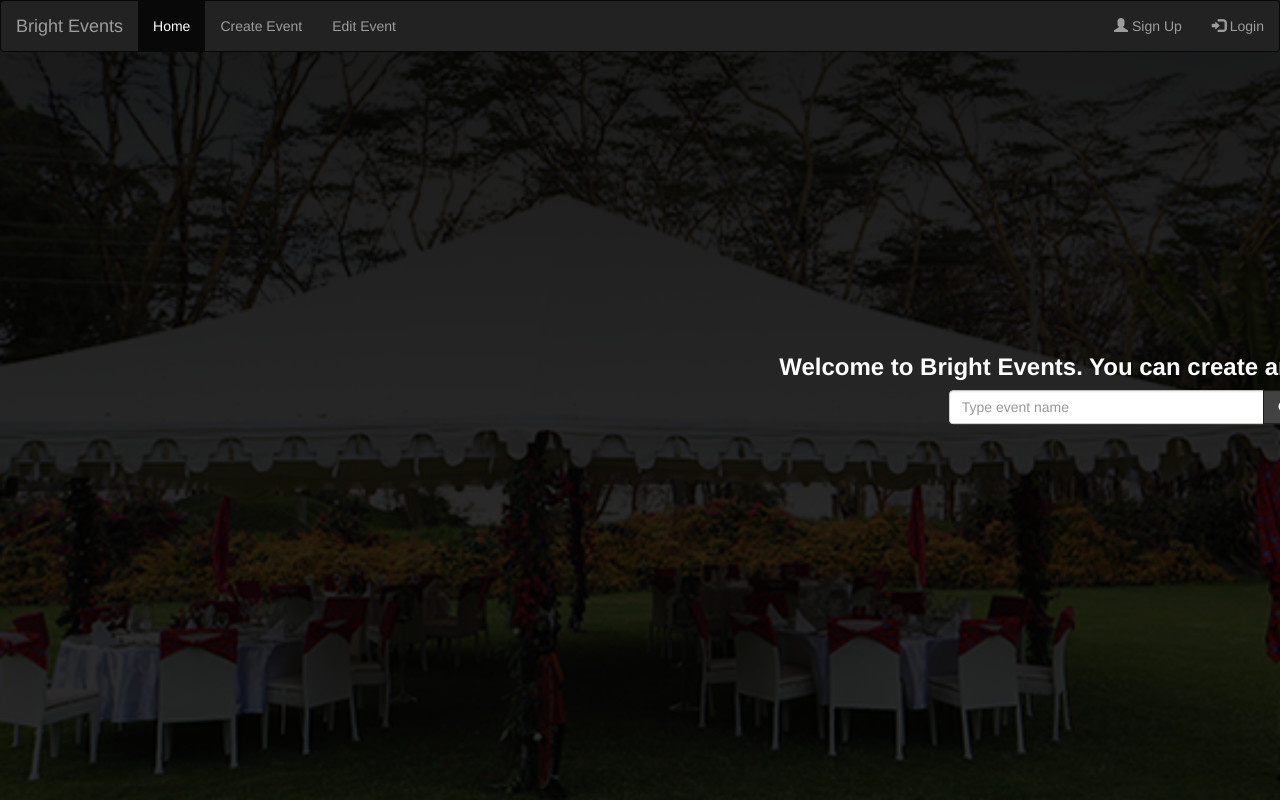
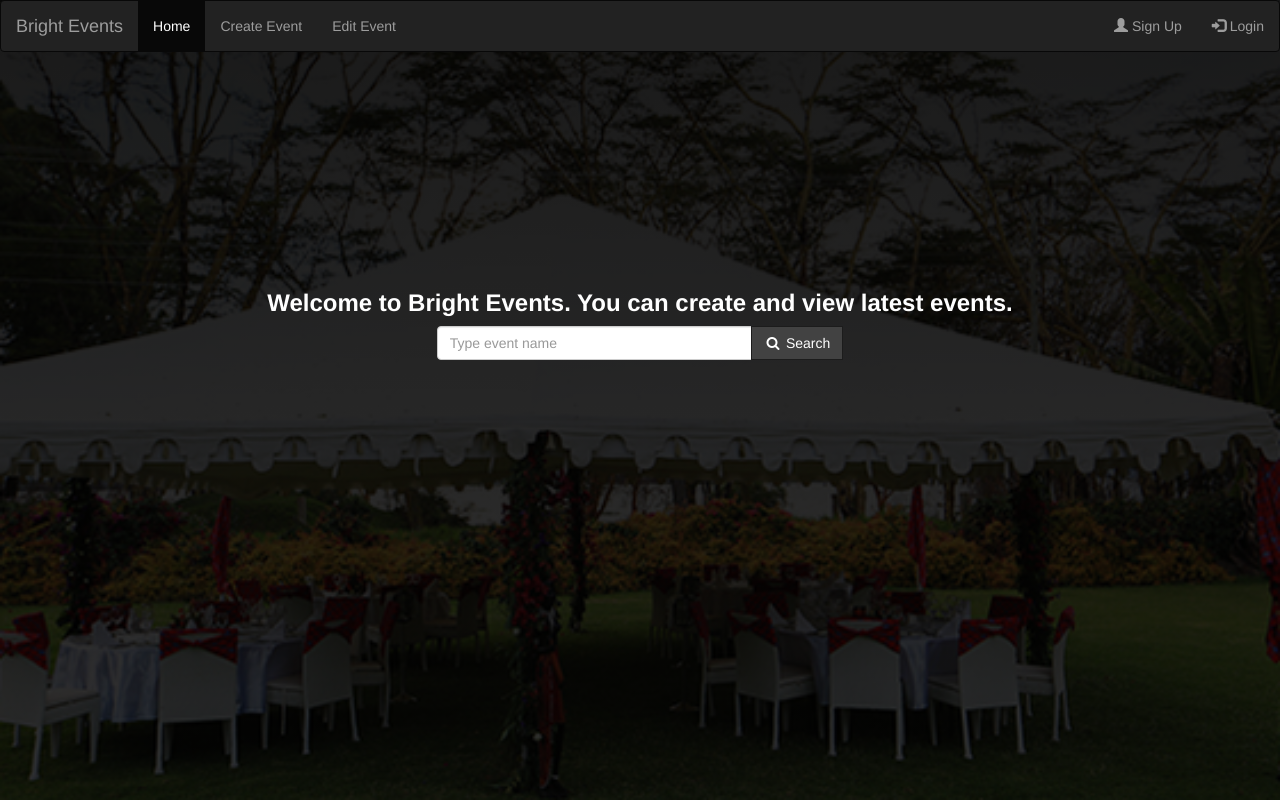
Before and after one commit to Rodgers-M/Bright_events, a Python web app: template designs/ui/templates/index.html in a window 1280 px wide; the page is wider, and only the part inside the window is pictured. Run offline with Jinja, Linux system fonts and the light colour scheme; the template is opened without the code that fills it, so the values that code supplies are empty; some libraries are stand-ins or nearby versions.

Commit message:
(style) : place the text area at the center of the page

```diff
--- a/designs/ui/static/styles.css
+++ b/designs/ui/static/styles.css
@@ -7,6 +7,9 @@ h1,h2,h3,h4,h5,h6{font-weight : bold;}
 h1{font-size : 24px;}
 h2{font-size : 20px;}
 p{font-size : 14px;}
+html{
+	overflow-x: hidden;
+}
 
 /* ------------------------------------------------------
  * Index page styles
@@ -20,8 +23,8 @@ p{font-size : 14px;}
 
 }
 .text-box{
-    position: absolute;
-    transform :translate(40% , 290%);
+    position: relative;
+    margin-top: 17%;
     color: white;
 }
 .btn-search {
```
